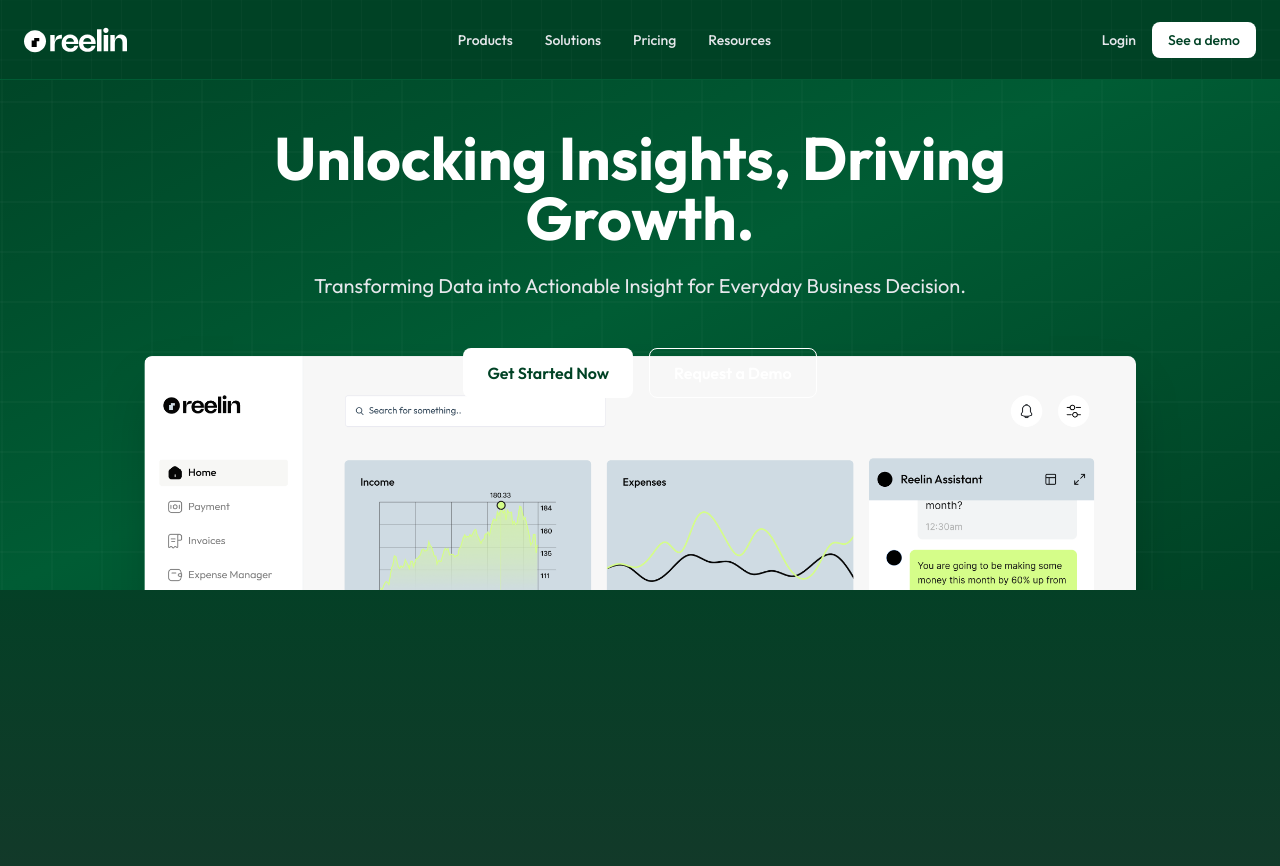
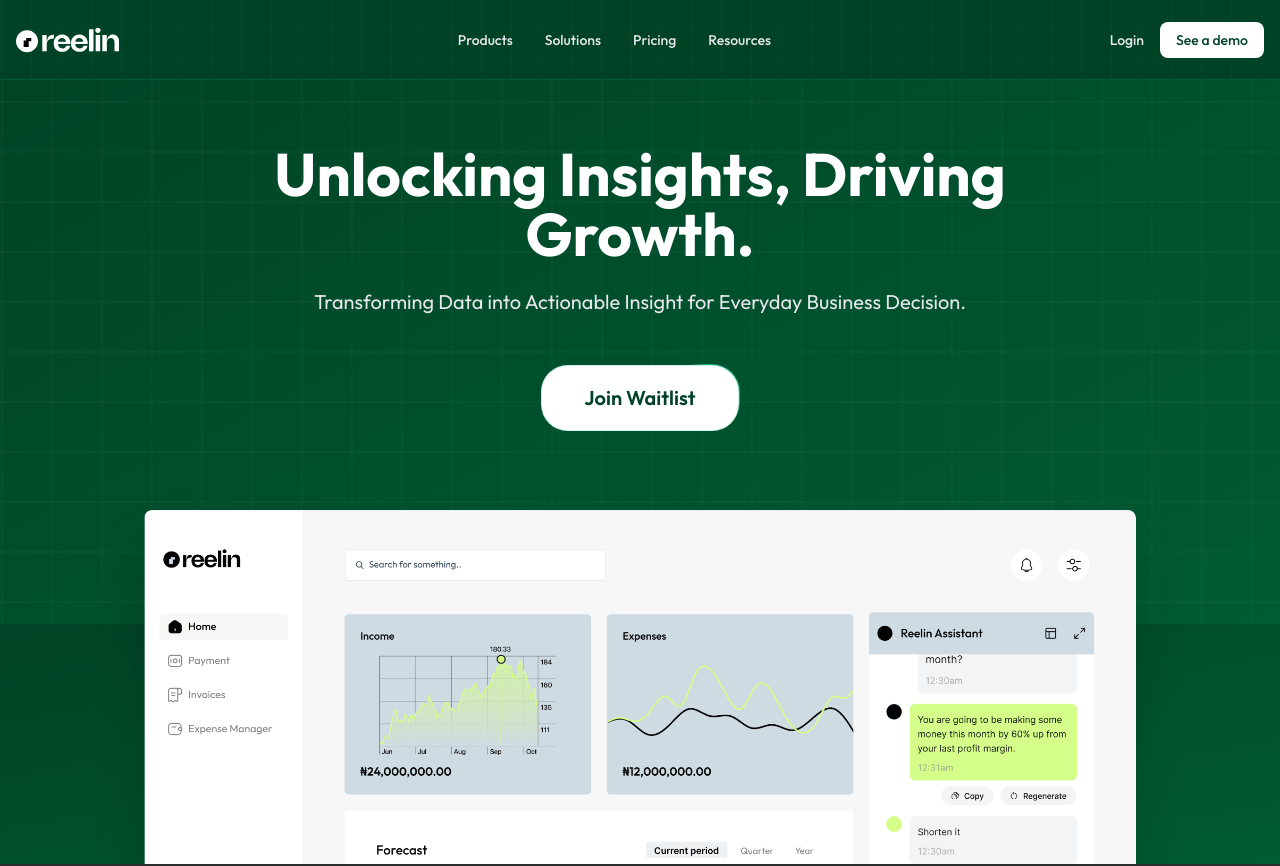
Before and after one commit to adugamayuba/reelin, a Next.js app: page / in a window 1280 px wide. Shown: the top 866 px of the page. Built offline with nearby package versions, Linux system fonts and the light colour scheme.

Commit message:
animation added

```diff
--- a/components/LandingPage/Hero.tsx
+++ b/components/LandingPage/Hero.tsx
@@ -3,14 +3,15 @@ import Image from "next/image";
 import Link from "next/link";
 import home from "../../assets/png/Home.png";
 import { Squares } from "../../components/Squares";
+import { Button } from "../../components/ui/moving-border";
 
 const Hero = () => {
   return (
     <div className="relative">
       {/* Hero Section */}
-      <div className="w-full relative pt-32 pb-48 overflow-hidden">
+      <div className="w-full relative pb-48 overflow-hidden">
         {/* Gradient Background */}
-        <div className="absolute inset-0 bg-gradient-to-br from-[#004225] via-[#005c34] to-[#004225]" />
+        <div className="absolute inset-0 bg-gradient-to-br from-[#004225] to-[#005c34]" />
 
         {/* Animated Squares Background */}
         <div className="absolute inset-0 w-full h-full">
@@ -24,15 +25,8 @@ const Hero = () => {
           />
         </div>
 
-        {/* Version Badge */}
-        <div className="absolute top-8 left-1/2 -translate-x-1/2 z-10">
-          <div className="px-4 py-2 bg-[#005c34] rounded-full text-sm inline-flex items-center gap-2 text-white">
-            New Features Available <span className="ml-1">→</span>
-          </div>
-        </div>
-
         <ContainerLayout>
-          <div className="w-full flex flex-col items-center text-center relative z-10">
+          <div className="w-full flex flex-col items-center text-center relative z-10 pt-36">
             {/* Main Content */}
             <div className="max-w-3xl mx-auto">
               <h1 className="text-4xl lg:text-6xl font-bold leading-tight mb-6 text-white">
@@ -44,12 +38,15 @@ const Hero = () => {
 
               {/* CTA Buttons */}
               <div className="flex flex-col sm:flex-row gap-4 justify-center">
-                <button className="px-6 py-3 bg-white text-[#004225] rounded-lg font-semibold hover:bg-gray-100 transition-colors">
-                  Get Started Now
-                </button>
-                <button className="px-6 py-3 border border-white rounded-lg font-semibold hover:bg-[#005c34] transition-colors text-white">
-                  Request a Demo
-                </button>
+                <Button
+                  borderRadius="1.75rem"
+                  className="bg-white text-[#004225] text-xl font-semibold"
+                  containerClassName="!w-[200px] !h-[68px]"
+                  borderClassName="bg-[radial-gradient(var(--emerald-500)_40%,transparent_60%)] opacity-90"
+                  duration={2000}
+                >
+                  Join Waitlist
+                </Button>
               </div>
             </div>
           </div>
@@ -69,7 +66,7 @@ const Hero = () => {
       </div>
 
       {/* Spacer div to create room for the overlapped dashboard */}
-      <div className="h-[15vh] bg-gradient-to-br from-[#004225] via-[#005c34] to-[#004225]"></div>
+      <div className="h-[30vh] bg-gradient-to-br from-[#004225] to-[#005c34]"></div>
     </div>
   );
 };
--- a/components/LandingPage/Welcome.tsx
+++ b/components/LandingPage/Welcome.tsx
@@ -1,14 +1,13 @@
 import Link from "next/link";
 import ContainerLayout from "../../Layouts/ContainerLayout"
+
 import Image from "next/image"
-
 const Welcome = () => {
   return (
-    <div className="w-full flex flex-col relative bg-gradient-to-b from-[#2B2E2F] to-[#2B2E2F] -mt-[15vh]">
-      <div className="absolute inset-0 bg-gradient-to-b from-[#004225] to-[#2B2E2F] opacity-90" />
-      <div className="w-full mt-[15vh] relative z-10">
+    <div className="w-full flex flex-col relative bg-[#2B2E2F] ">
+      <div className="w-full   mt-[10px] flow-hide m ">
         <ContainerLayout>
-          <div className="w-full flex flex-col items-center lg:min-h-[648px] py-4 lg:py-0 justify-center">
+          <div className="w-full flex flex-col items-center flow-hide lg:min-h-[648px] py-4 lg:py-0 justify-center  ">
             <h1
               className="text-white font-bold sm:text-[32px] text-2xl lg:text-[48px] text-center "
               data-aos="fade-up"
--- /dev/null
+++ b/components/ui/moving-border.tsx
@@ -0,0 +1,140 @@
+"use client";
+import React from "react";
+import {
+  motion,
+  useAnimationFrame,
+  useMotionTemplate,
+  useMotionValue,
+  useTransform,
+} from "framer-motion";
+import { useRef } from "react";
+import { cn } from "../../lib/utils";
+
+export function Button({
+  borderRadius = "1.75rem",
+  children,
+  as: Component = "button",
+  containerClassName,
+  borderClassName,
+  duration,
+  className,
+  ...otherProps
+}: {
+  borderRadius?: string;
+  children: React.ReactNode;
+  as?: any;
+  containerClassName?: string;
+  borderClassName?: string;
+  duration?: number;
+  className?: string;
+  [key: string]: any;
+}) {
+  return (
+    <Component
+      className={cn(
+        "bg-transparent relative text-xl h-16 w-40 p-[1px] overflow-hidden",
+        containerClassName
+      )}
+      style={{
+        borderRadius: borderRadius,
+      }}
+      {...otherProps}
+    >
+      <div
+        className="absolute inset-0"
+        style={{ borderRadius: `calc(${borderRadius} * 0.96)` }}
+      >
+        <MovingBorder duration={duration} rx="30%" ry="30%">
+          <div
+            className={cn(
+              "h-[100px] w-[100px] opacity-100 bg-[radial-gradient(var(--emerald-500)_40%,transparent_60%)]",
+              borderClassName
+            )}
+          />
+        </MovingBorder>
+      </div>
+
+      <div
+        className={cn(
+          "relative bg-white border border-emerald-500/20 backdrop-blur-xl flex items-center justify-center w-full h-full text-sm antialiased",
+          className
+        )}
+        style={{
+          borderRadius: `calc(${borderRadius} * 0.96)`,
+        }}
+      >
+        {children}
+      </div>
+    </Component>
+  );
+}
+
+export const MovingBorder = ({
+  children,
+  duration = 2000,
+  rx,
+  ry,
+  ...otherProps
+}: {
+  children: React.ReactNode;
+  duration?: number;
+  rx?: string;
+  ry?: string;
+  [key: string]: any;
+}) => {
+  const pathRef = useRef<any>();
+  const progress = useMotionValue<number>(0);
+
+  useAnimationFrame((time) => {
+    const length = pathRef.current?.getTotalLength();
+    if (length) {
+      const pxPerMillisecond = length / duration;
+      progress.set((time * pxPerMillisecond) % length);
+    }
+  });
+
+  const x = useTransform(
+    progress,
+    (val) => pathRef.current?.getPointAtLength(val).x
+  );
+  const y = useTransform(
+    progress,
+    (val) => pathRef.current?.getPointAtLength(val).y
+  );
+
+  const transform = useMotionTemplate`translateX(${x}px) translateY(${y}px) translateX(-50%) translateY(-50%)`;
+
+  return (
+    <>
+      <svg
+        xmlns="http://www.w3.org/2000/svg"
+        preserveAspectRatio="none"
+        className="absolute h-full w-full"
+        width="100%"
+        height="100%"
+        {...otherProps}
+      >
+        <rect
+          fill="none"
+          width="100%"
+          height="100%"
+          rx={rx}
+          ry={ry}
+          ref={pathRef}
+          strokeWidth="0"
+        />
+      </svg>
+      <motion.div
+        style={{
+          position: "absolute",
+          top: 0,
+          left: 0,
+          display: "inline-block",
+          transform,
+        }}
+      >
+        {children}
+      </motion.div>
+    </>
+  );
+};
--- /dev/null
+++ b/lib/utils.ts
@@ -0,0 +1,6 @@
+import { type ClassValue, clsx } from "clsx";
+import { twMerge } from "tailwind-merge";
+
+export function cn(...inputs: ClassValue[]) {
+  return twMerge(clsx(inputs));
+}
--- a/tailwind.config.js
+++ b/tailwind.config.js
@@ -1,9 +1,15 @@
+const defaultTheme = require("tailwindcss/defaultTheme");
+const colors = require("tailwindcss/colors");
+const {
+  default: flattenColorPalette,
+} = require("tailwindcss/lib/util/flattenColorPalette");
+
 /** @type {import('tailwindcss').Config} */
 module.exports = {
   content: [
+    "./app/**/*.{js,ts,jsx,tsx}",
     "./pages/**/*.{js,ts,jsx,tsx}",
     "./components/**/*.{js,ts,jsx,tsx}",
-    "./Layouts/**/*.{js,ts,jsx,tsx}",
   ],
   darkMode: "class",
   theme: {
@@ -26,8 +32,21 @@ module.exports = {
           600: "#363636",
           700: "#0E0E0E",
         },
+        sky: colors.sky,
       },
     },
   },
-  plugins: [],
+  plugins: [addVariablesForColors],
 };
+
+// This plugin adds each Tailwind color as a global CSS variable, e.g. var(--gray-200).
+function addVariablesForColors({ addBase, theme }) {
+  let allColors = flattenColorPalette(theme("colors"));
+  let newVars = Object.fromEntries(
+    Object.entries(allColors).map(([key, val]) => [`--${key}`, val])
+  );
+
+  addBase({
+    ":root": newVars,
+  });
+}
```
